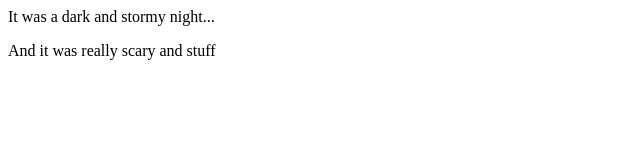
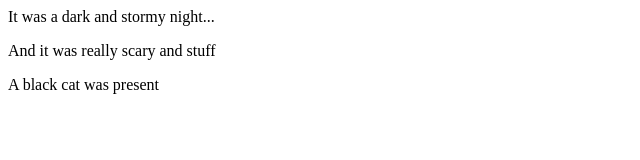
Before and after one commit to rgreen0502/fireside-story, a plain HTML site: page index.html in a window 1280 px wide. Shown: the whole page, without its empty margins (0-640 px from the left). Drawn offline with Linux system fonts and the light colour scheme.

Commit message:
added third line

```diff
--- a/index.html
+++ b/index.html
@@ -2,5 +2,6 @@
   <body>
     <p>It was a dark and stormy night...</p>
     <p>And it was really scary and stuff</p>
+    <p>A black cat was present</p>
   </body>
 </html>
```
